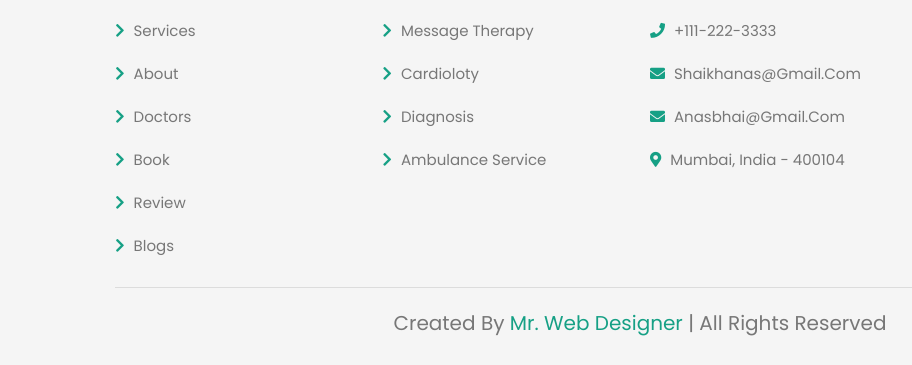
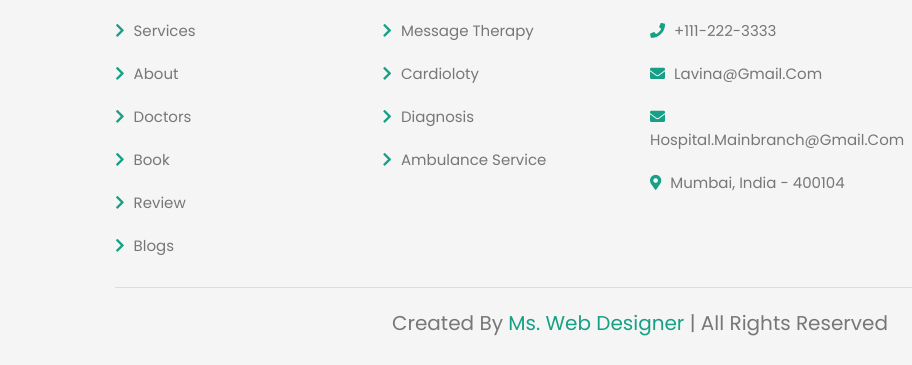
Before and after one commit to Lavina-V/MedCare, a plain HTML site: page index.html in a window 1280 px wide. Shown: the part 5382-5747 px from the top of the page, 0-912 px from the left. Drawn offline with Linux system fonts and the light colour scheme.

Commit message:
first commit

```diff
--- a/index.html
+++ b/index.html
@@ -423,8 +423,8 @@
             <h3>contact info</h3>
             <a href="#"> <i class="fas fa-phone"></i> +123-456-7890 </a>
             <a href="#"> <i class="fas fa-phone"></i> +111-222-3333 </a>
-            <a href="#"> <i class="fas fa-envelope"></i> shaikhanas@gmail.com </a>
-            <a href="#"> <i class="fas fa-envelope"></i> anasbhai@gmail.com </a>
+            <a href="#"> <i class="fas fa-envelope"></i> lavina@gmail.com </a>
+            <a href="#"> <i class="fas fa-envelope"></i> hospital.mainbranch@gmail.com </a>
             <a href="#"> <i class="fas fa-map-marker-alt"></i> mumbai, india - 400104 </a>
         </div>
 
@@ -440,7 +440,7 @@
 
     </div>
 
-    <div class="credit"> created by <span>mr. web designer</span> | all rights reserved </div>
+    <div class="credit"> created by <span>Ms. Web designer</span> | all rights reserved </div>
 
 </section>
 
```
